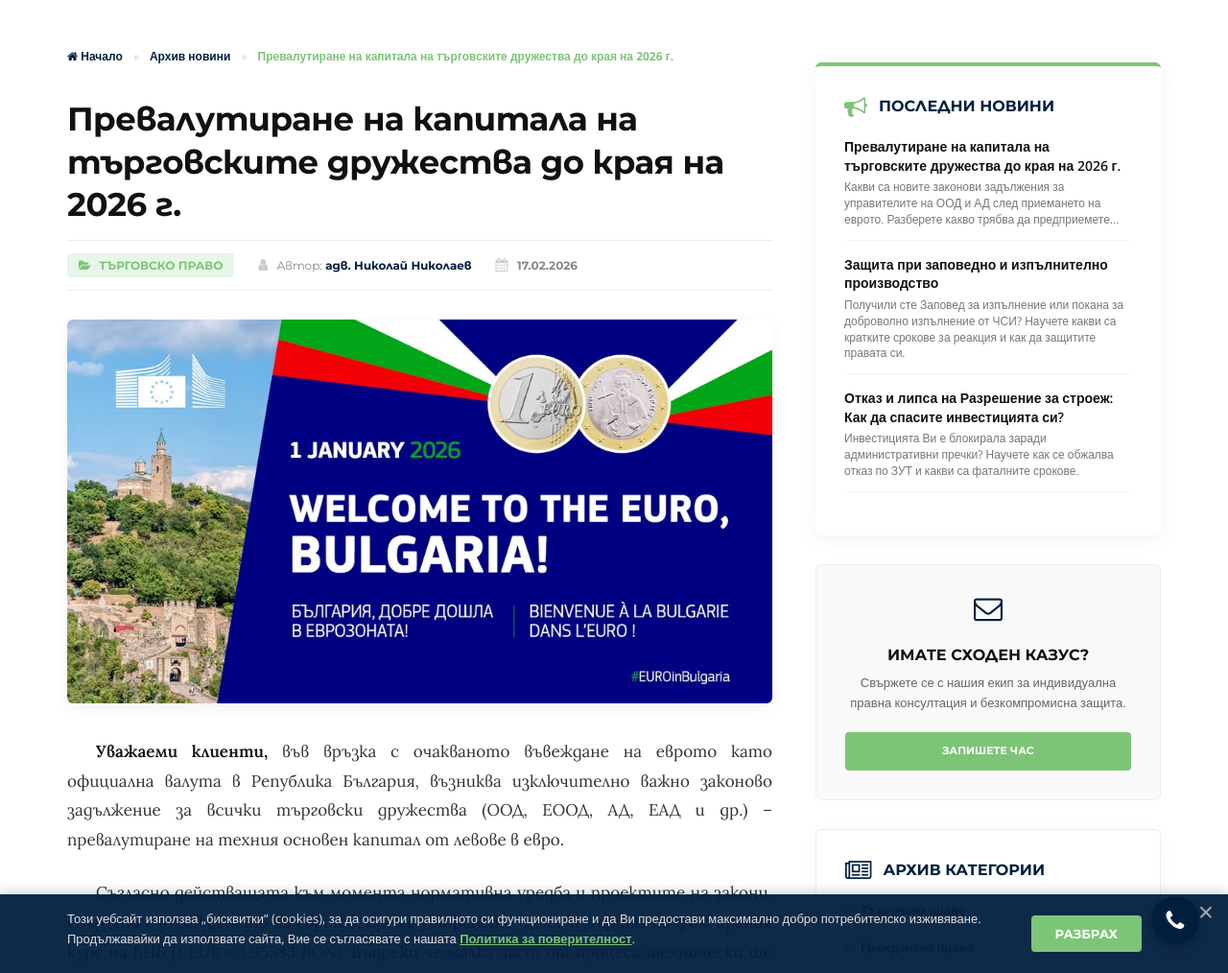
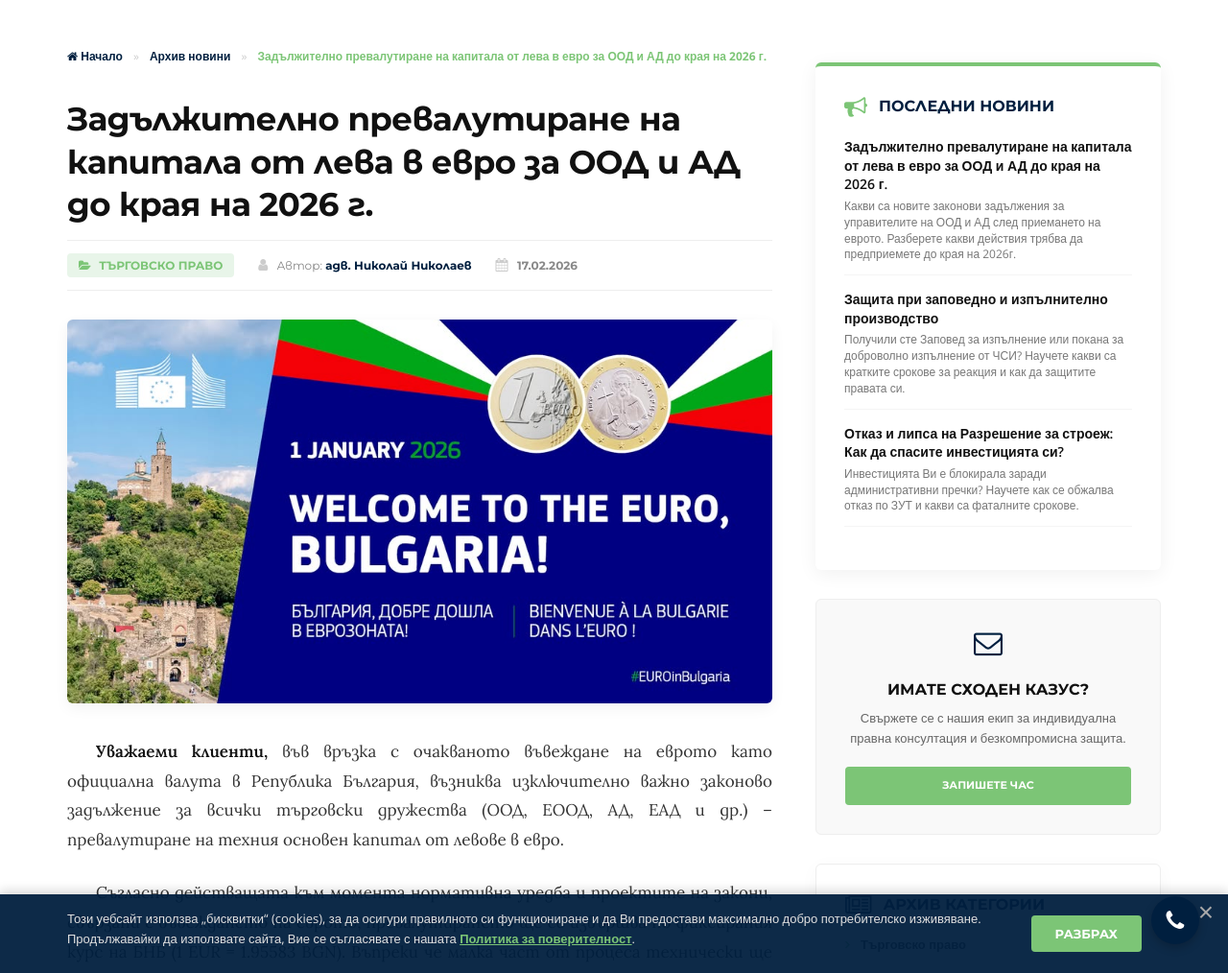
Before and after one commit to NikolaiNikolaev/law-page, a Jekyll site: the page built from _posts/targovski-novini/2026-02-17-prevalutirane.md, in a window 1280 px wide and 1400 px high. Shown: the part 386-1400 px from the top of the window at 96% size. Built offline with Jekyll 4.4.1, drawn with Linux system fonts in a browser that asks for light colours; some of the changed text lies outside the part shown.

Commit message:
Update 2026-02-17-prevalutirane.md

```diff
--- a/_posts/targovski-novini/2026-02-17-prevalutirane.md
+++ b/_posts/targovski-novini/2026-02-17-prevalutirane.md
@@ -1,7 +1,7 @@
 ---
 layout: post
-title: "Превалутиране на капитала на търговските дружества до края на 2026 г."
-description: "Какви са новите законови задължения за управителите на ООД и АД след приемането на еврото. Разберете какво трябва да предприемете..."
+title: "Задължително превалутиране на капитала от лева в евро за ООД и АД до края на 2026 г."
+description: "Какви са новите законови задължения за управителите на ООД и АД след приемането на еврото. Разберете какви действия трябва да предприемете до края на 2026г."
 image: "euro.jpg"
 author: "адв. Николай Николаев"
 category: "Търговско право"
@@ -15,7 +15,7 @@ permalink: /novini/targovski-novini/prevalutirane.html
 
 <p>Съгласно действащата към момента нормативна уредба и проектите на закони, свързани с въвеждането на еврото, превалутирането ще се извършва по фиксирания курс на БНБ (1 EUR = 1.95583 BGN). Въпреки че малка част от процеса технически ще се извърши служебно от Агенция по вписванията, дружествата носят императивното задължение сами да актуализират своите учредителни актове (Дружествени договори при ООД и Устави при АД) в определен срок, който се предвижда да бъде до 31 декември 2026 година.</p>
 
-### Какво трябва да предприемете като управители и собственици?
+### Стъпки за превалутиране на капитала от страна на управители и собственици?:
 
 <p>Всяко дружество трябва официално да проведе Общо събрание на съдружниците или акционерите (или да състави Решение на
   едноличния собственик, ако става въпрос за ЕООД), с което да приеме изцяло нов Учредителен акт с вече превалутиран капитал
```
